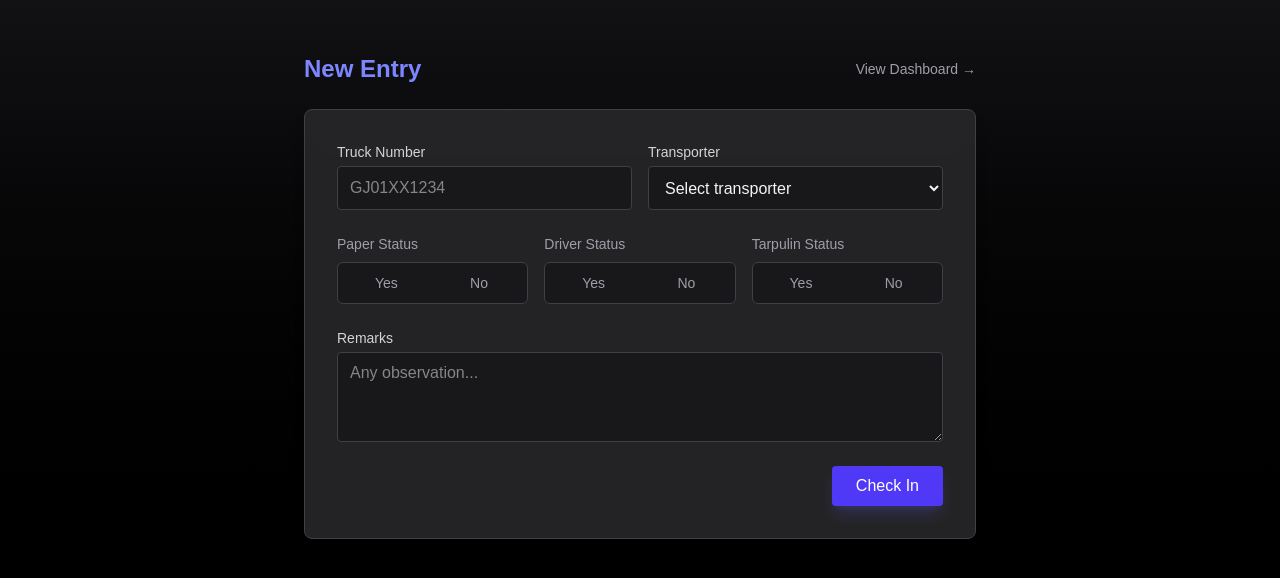
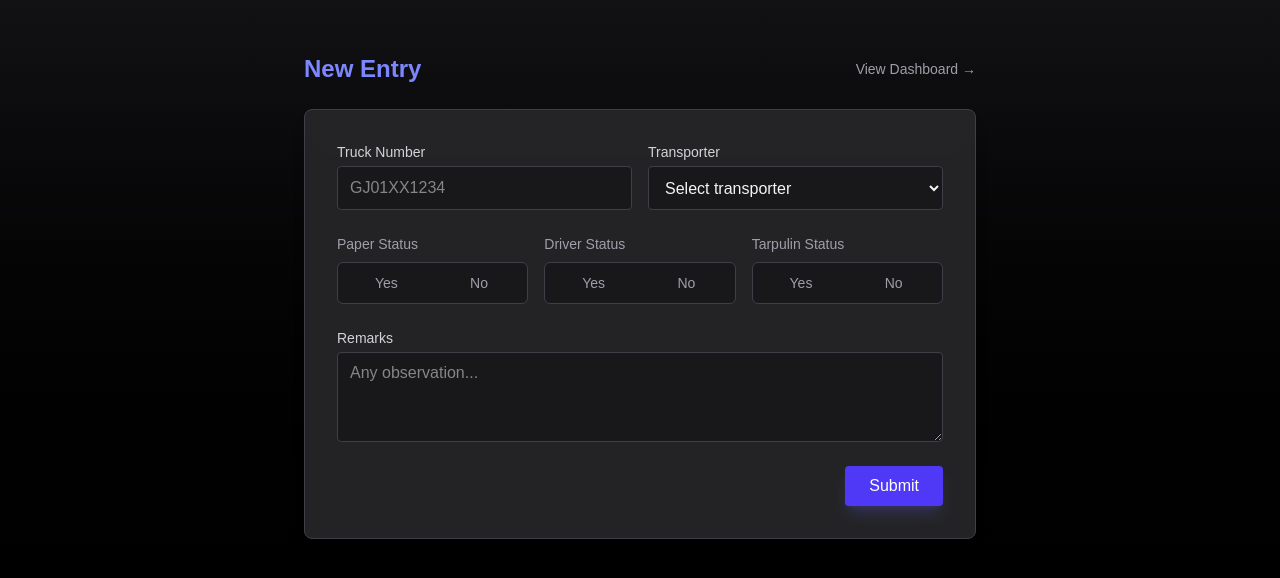
Before and after one commit to Adi-01/forums, a Next.js app: page /nightchecking in a window 1280 px wide. Shown: the part 104-682 px from the top of the page. Built offline with nearby package versions, Linux system fonts and the light colour scheme; no server answers.

Commit message:
fixed text

```diff
--- a/app/nightchecking/page.tsx
+++ b/app/nightchecking/page.tsx
@@ -153,7 +153,7 @@ export default function EntryPage() {
                   : "bg-indigo-600 hover:bg-indigo-500 shadow-indigo-500/20"
               }`}
             >
-              {isSubmitting ? "Processing..." : "Check In"}
+              {isSubmitting ? "Processing..." : "Submit"}
             </button>
           </div>
         </form>
```
